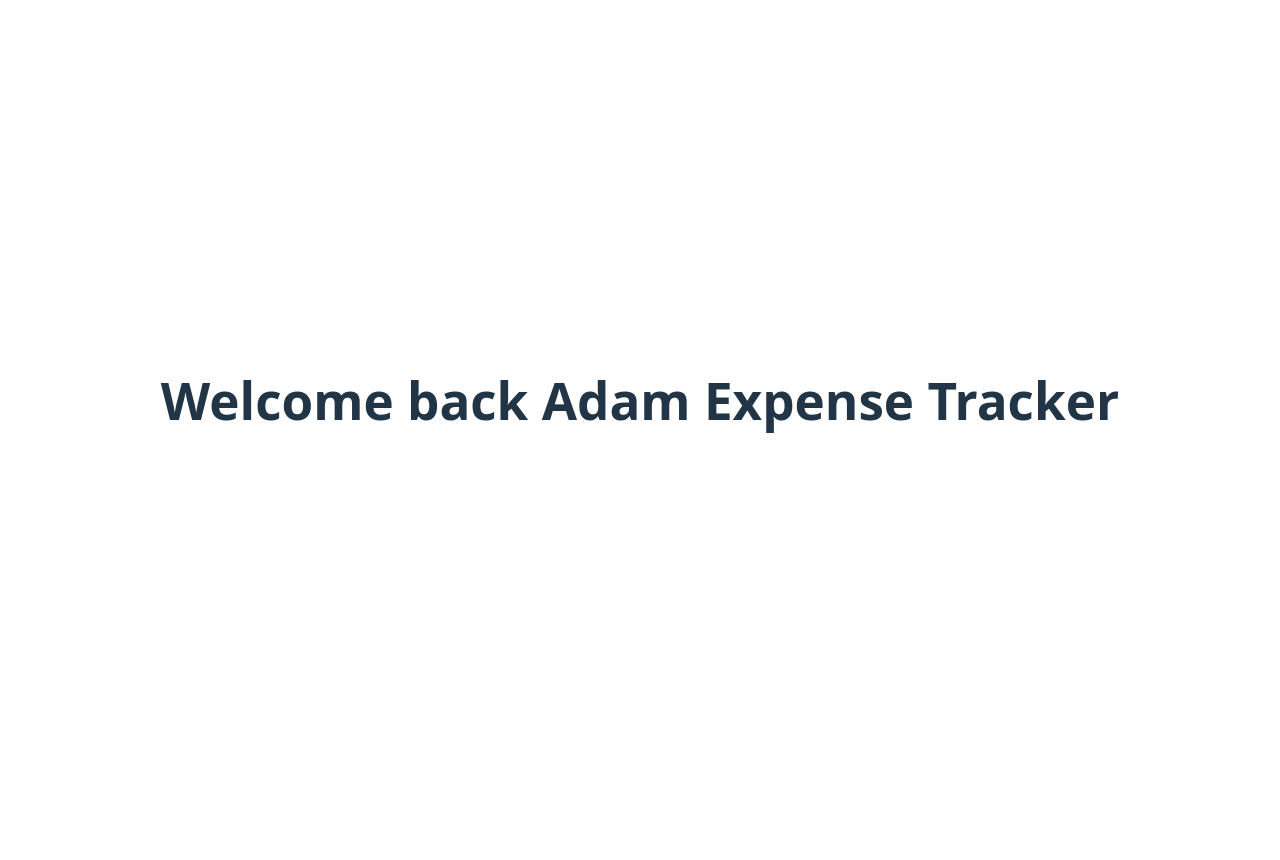
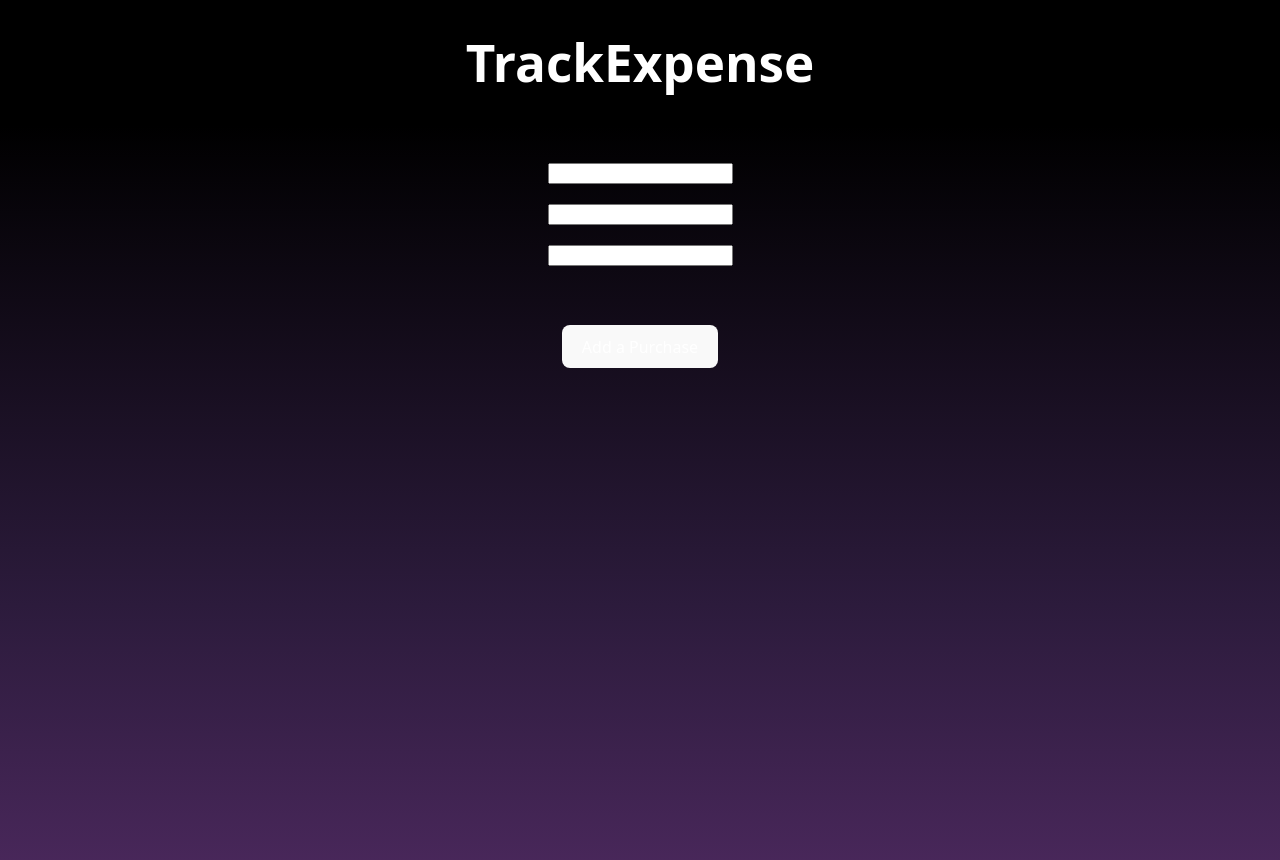
Before and after one commit to adamljouad/special-potato, a React (Vite) app: page /dashboard in a window 1280 px wide. Shown: the top 860 px of the page. Before the commit the page ends 800 px from the top, so only its background shows below. Built offline with nearby package versions, Linux system fonts and the light colour scheme.

Commit message:
Implement dashboard layout and add purchase functionality; update login error handling

```diff
--- a/src/App.css
+++ b/src/App.css
@@ -1,13 +1,9 @@
 #root {
-  max-width: 1280px;
   margin: 0 auto;
-  padding: 2rem;
   text-align: center;
 }
 
 .logo {
-  height: 6em;
-  padding: 1.5em;
   will-change: filter;
   transition: filter 300ms;
 }
@@ -40,17 +36,3 @@
 .read-the-docs {
   color: #888;
 }
-
-
-.city-input {
-  margin-bottom: 20px
-}
-
-.city-button {
-  margin-right: 20px;
-}
-
-.dark-mode {
-  background-color: white;
-  color: black;
-}
--- /dev/null
+++ b/src/components/dashboard.css
@@ -0,0 +1,60 @@
+/* Dashboard CSS */
+
+body {
+  margin: 0;
+  padding: 0;
+}
+
+
+.dashboard {
+  margin-top: 0px;
+}
+
+.dashboard-header {
+  background-color: #000000;
+  display: flex;
+  flex-direction: row;
+  align-items: center;
+  justify-content: center;
+  color: white;
+  padding: 0px;
+  text-align: center;
+  margin-top: 0px;
+  padding-top: 0px;
+}
+
+.dashboard-body {
+  background: linear-gradient(to bottom, #000000 0%, #2c1b3c 60%, #4f2a61 100%);
+  min-height: 100vh;
+  color: white;
+}
+
+.app-title {
+  margin-left: 10px;
+  margin-right: 10px;
+  color: linear-gradient(#000000 0%, #2c1b3c 60%, #4f2a61 100%);
+}
+
+.add-purchase-button {
+  color: white;
+  background-color: linear-gradient(#000000 0%, #2c1b3c 60%, #4f2a61 100%);
+}
+
+.input-box {
+  display: flex;
+  flex-direction: column;
+  justify-content: center;
+  width: 100px;
+  align-items: center;
+  width: 200px;
+  height: 200px;
+}
+
+.container {
+  display: flex;
+  justify-content: center;
+}
+
+input {
+  margin-bottom: 20px;
+}
--- a/src/components/dashboard.jsx
+++ b/src/components/dashboard.jsx
@@ -1,9 +1,39 @@
 import React, { useState, useEffect } from 'react';
 import { useNavigate } from 'react-router-dom';
+import './dashboard.css'
 
 function Dashboard() {
+  const [purchases, setPurchases] = useState([]);
+  const [purchaseName, setPurchaseName] = useState('');
+  const [purchaseAmount, setPurchaseAmount] = useState('');
+  const [purchaseCategory, setPurchaseCategory] = useState('');
+
+  const addPurchase = () => {
+    setPurchases(prevPurchases => [...prevPurchases, {
+      name: purchaseName,
+      amount: purchaseAmount,
+      category: purchaseCategory
+    }])
+    console.log(purchases)
+  }
+
+
   return (
-    <h1>Welcome back Adam Expense Tracker</h1>
+    <div className='dashboard'>
+      <div className='dashboard-header'>
+        <h1 className='app-title'>TrackExpense</h1>
+      </div>
+      <div className='dashboard-body'>
+        <div className="container">
+          <div className='input-box'>
+            <input className='name-input' value={purchaseName} onChange={(e) => setPurchaseName(e.target.value)}></input>
+            <input className='amount-input' value={purchaseAmount} onChange={(e) => setPurchaseAmount(e.target.value)}></input>
+            <input className='category-input' value={purchaseCategory} onChange={(e) => setPurchaseCategory(e.target.value)}></input>
+          </div>
+        </div>
+        <button className='add-purchase-button' onClick={addPurchase}>Add a Purchase</button>
+      </div>
+    </div>
   )
 }
 
--- a/src/components/login.jsx
+++ b/src/components/login.jsx
@@ -8,6 +8,7 @@ function Login() {
   const [inputPassword, setInputPassword] = useState('');
   const [correctUsername] = useState('adamljouad');
   const [correctPassword] = useState('1234');
+  const [loginWrong, setLoginWrong] = useState('')
 
   const navigate = useNavigate()
 
@@ -16,7 +17,7 @@ function Login() {
       console.log('Hello World')
       navigate('/dashboard')
     } else {
-      alert('Username or Password is not correct')
+      setLoginWrong('❌ Password o Username errati')
     }
   }
 
@@ -29,6 +30,7 @@ function Login() {
       <input type='password' value={inputPassword} onChange={(e) => setInputPassword(e.target.value)}></input>
       </div>
       <button onClick={tryLogin}>Login</button>
+      <p>{loginWrong}</p>
     </>
   )
 }
--- a/src/index.css
+++ b/src/index.css
@@ -1,10 +1,7 @@
 :root {
   font-family: system-ui, Avenir, Helvetica, Arial, sans-serif;
-  line-height: 1.5;
   font-weight: 400;
 
-  color-scheme: light dark;
-  color: rgba(255, 255, 255, 0.87);
   background-color: #242424;
 
   font-synthesis: none;
@@ -22,13 +19,7 @@ a:hover {
   color: #535bf2;
 }
 
-body {
-  margin: 0;
-  display: flex;
-  place-items: center;
-  min-width: 320px;
-  min-height: 100vh;
-}
+
 
 h1 {
   font-size: 3.2em;
```
